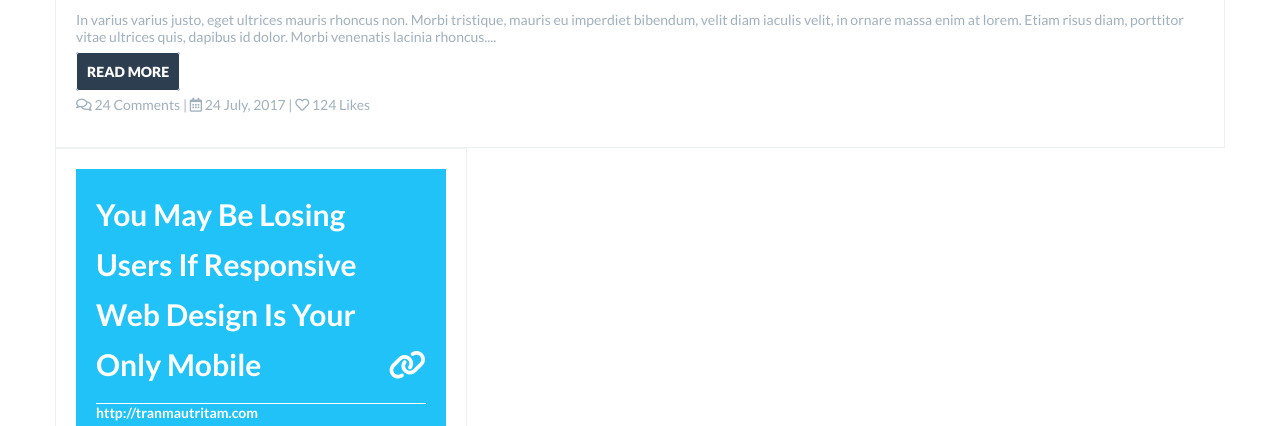
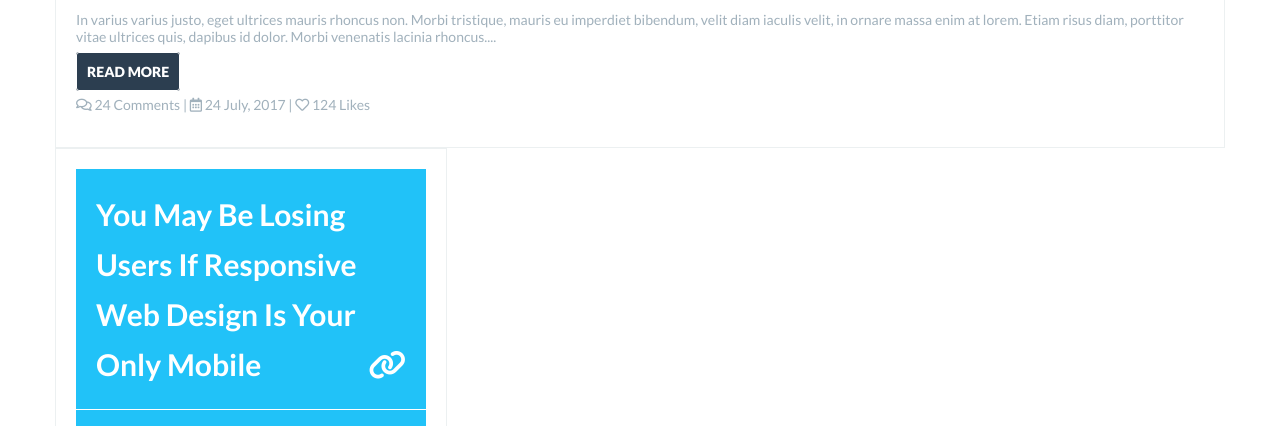
Before and after one commit to daubourg-clovis/integrationgroup1, a plain HTML site: page index.html in a window 1280 px wide. Shown: the part 374-800 px from the top of the page. Drawn offline with Linux system fonts and the light colour scheme; a web font is replaced by a local one.

Commit message:
Update - Modification des paddings

```diff
--- a/index.html
+++ b/index.html
@@ -91,6 +91,7 @@
                         <a href="#">
                             <header class="fondbleu">
                                 <h2  class="lato30bold">You May Be Losing Users If Responsive Web Design Is Your Only Mobile<span><em class="fas fa-link"></em></span></h2>
+                                <div class="ligneblanche"></div>
                                 <p class="lato14bold">http://tranmautritam.com</p>
                             </header>
                         </a>
--- a/style.css
+++ b/style.css
@@ -270,25 +270,25 @@ a{
 	color: white;
 }
 
-.fondbleu p::before{
-	content: '';
-	display: block;
-	width: 100%;
-	border-bottom: 1px solid white;
+.ligneblanche{
+	border-bottom: white 1px solid;
+	min-width: 200px;
 }
 
 
 #youmaybe h2{
 	margin: 0;
 	line-height: 3.125rem ;
+	padding: 1.25rem;
 }
 
-#youmaybe header{
+#youmaybe p{
+	margin: 0;
 	padding: 1.25rem;
 }
 
 #youmaybe{
-	width:23.125rem;
+	width:21.875rem;
 }
 
 h2 {
```
